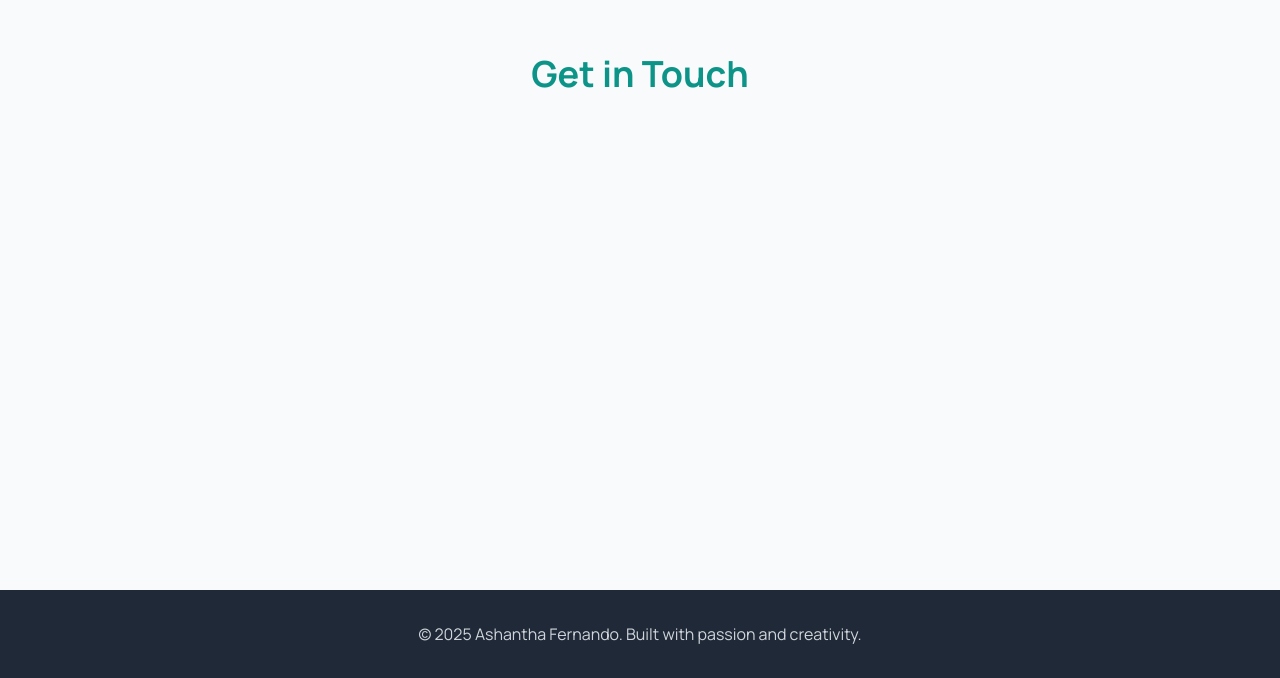
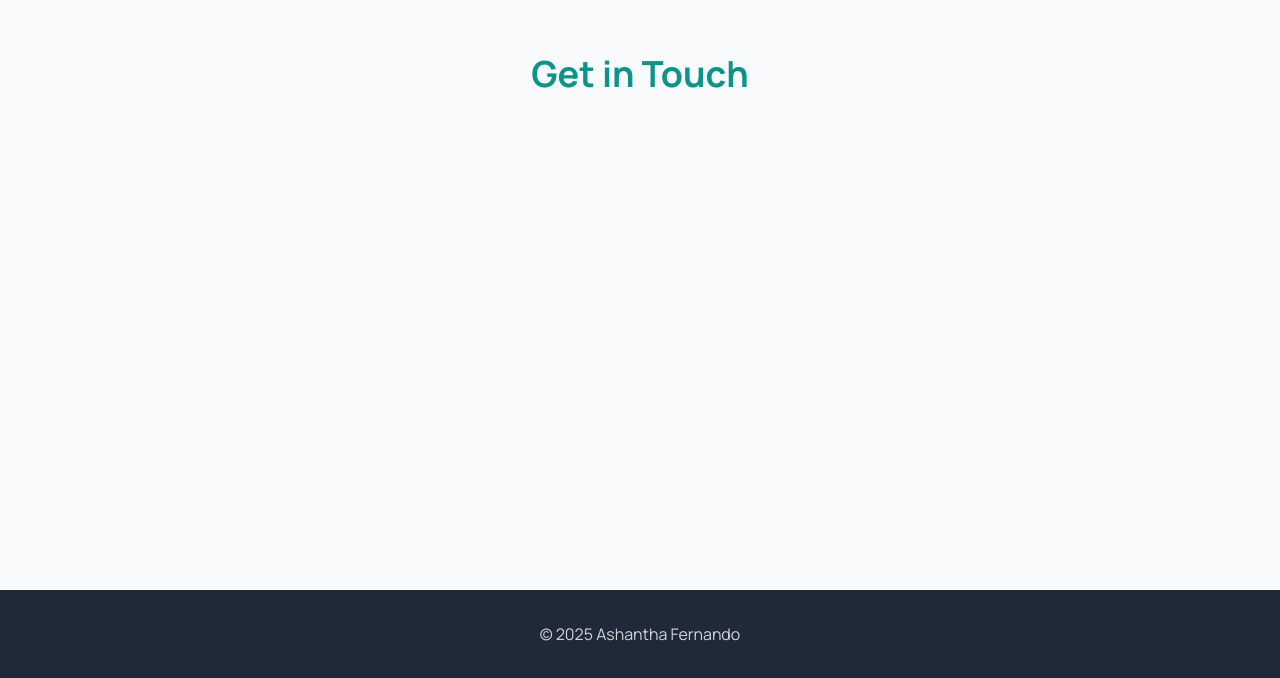
Before and after one commit to Ashanthad89/ashanthad89.github.io, a plain HTML site: page index.html in a window 1280 px wide. Shown: the part 4906-5584 px from the top of the page. Drawn offline with nearby package versions, Linux system fonts and the light colour scheme.

Commit message:
Update index.html

```diff
--- a/index.html
+++ b/index.html
@@ -351,7 +351,7 @@
     <!-- Footer -->
     <footer class="bg-gray-800 text-gray-300 py-8">
         <div class="max-w-7xl mx-auto px-4 sm:px-6 lg:px-8 text-center">
-            <p>© 2025 Ashantha Fernando. Built with passion and creativity.</p>
+            <p>© 2025 Ashantha Fernando</p>
         </div>
     </footer>
 
```
